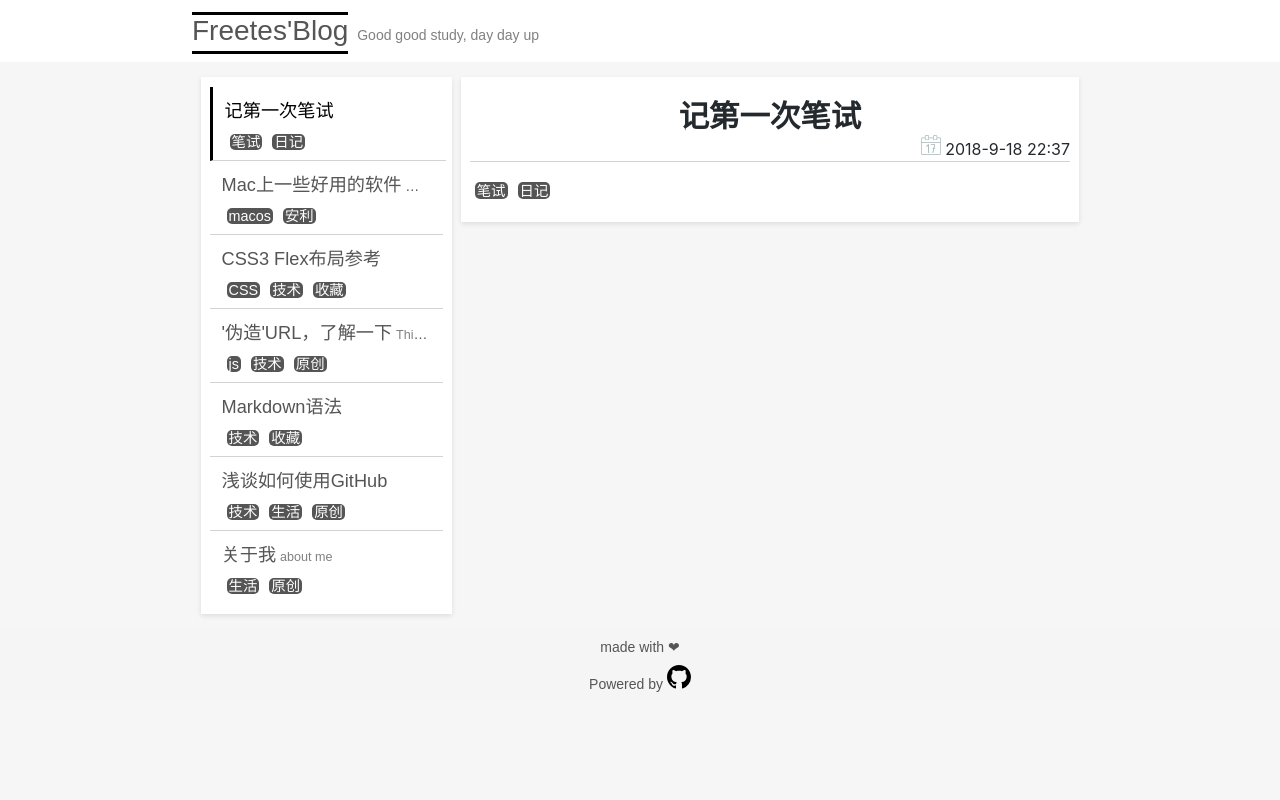
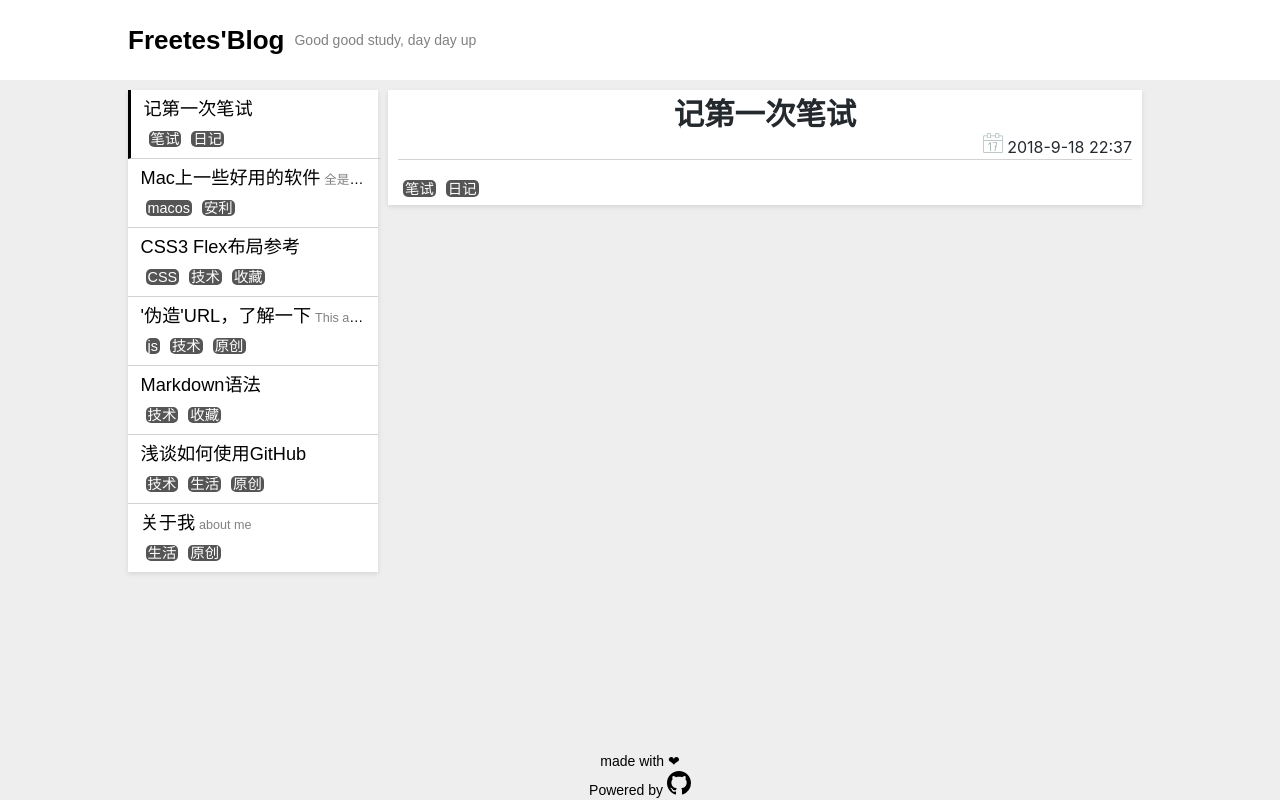
Before and after one commit to freetes/freetes.github.io, a website: page index.html in a window 1280 px wide. Drawn offline with nearby package versions, Linux system fonts and the light colour scheme.

Commit message:
Update New Style

```diff
--- a/index.html
+++ b/index.html
@@ -5,21 +5,20 @@
   <meta name="viewport" content="width=device-width, initial-scale=1, maximum-scale=1, user-scalable=no">
   <title>一个不知名的小站</title>
   <link rel="shortcut icon" href="./public/favicon.ico" type="image/x-icon">
-  <link rel="stylesheet" href="./public/css/style.css">
+  <link rel="stylesheet" href="./public/css/newStyle.css">
   <link rel="stylesheet" href="./public/css/markdown.css">
 </head>
-<body class="container-full">
-  <header class="container-full">
-    <div class="container">
+<body>
+  <div id="content">
+    <header>
       <span id="blogName"></span>
       <span id="subName"></span>
+    </header>
+    <div id="mainDiv">
+      <div class="list"></div>
+      <article class="markdown-body">
+      </article>
     </div>
-  </header>
-
-  <div class="container" id="mainDiv">
-    <div class="list col-md-3 col-xs"></div>
-    <article class="markdown-body col-md-7 col-xs-full">
-    </article>
   </div>
 
   <footer>
--- a/public/css/newStyle.css
+++ b/public/css/newStyle.css
@@ -4,35 +4,51 @@
 }
 
 body{
+  position: absolute;
+  left: 0;
+  top: 0;
+  width: 100%;
+  min-height: 100%;
+  display: flex;
+  flex-direction: column;
+  justify-content: space-between;
+  align-items: center;
+  font-family: "PingFang SC", "Microsoft YaHei", sans-serif !important;
+  font-size: 14px;
+  line-height: 20px;
+  background-color: #eee;
+}
+
+div#content{
+  width: 100%;
   display: flex;
   flex-direction: column;
   justify-content: flex-start;
   align-items: center;
-  font-family: "PingFang SC", "Microsoft YaHei", sans-serif !important;
-  font-size: 14px;
-  line-height: 20px;
-  color: white;
-  background-color: #101010;
 }
 
-header{
-  width: 100%;
+div#content > header{
+  width: 80%;
   height: 80px;
-  display: flex;
-  flex-direction: row;
-  justify-content: center;
-  align-items: center;
-  background-color: #000;
-}
-header > div{
-  width: 80%;
+  padding: 0 10%;
   display: flex;
   flex-direction: row;
   justify-content: flex-start;
   align-items: center;
+  background-color: white;
+}
+header > #blogName{
+  font-size: 26px;
+  font-weight: bold;
+}
+header > #subName{
+  font-size: 14px;
+  color: gray;
+  margin-left: 10px;
 }
 
 div#mainDiv{
+  margin: 10px 0;
   width: 80%;
   display: flex;
   flex-direction: row;
@@ -42,7 +58,9 @@ div#mainDiv{
 div#mainDiv > div.list{
   width: 250px;
 }
-div#mainDiv > div.markdown-body{
+div#mainDiv > article.markdown-body{
+  margin: 0 10px;
+  padding: 5px 10px;
   flex: 1 1 auto;
 }
 
@@ -58,3 +76,89 @@ div.tools{
   right: 2%;
   bottom: 2%;
 }
+
+
+.list{
+  background-color: white;
+  box-shadow: 0px 2px 5px rgba(0,0,0,0.1);
+}
+.list li{
+  list-style: none;
+  width: 90%;
+  cursor: pointer;
+  padding: 5px 5%;
+  display: block;
+  border-bottom: 1px solid lightgray
+}
+.list li:last-child{
+  border-bottom: none
+}
+.list li p{
+  text-overflow: ellipsis;
+  white-space: nowrap;
+  overflow: hidden;
+  padding: 4px 0
+}
+.selected{
+  border-left: 3px solid black;
+  color: black
+}
+.title{
+  font-size: 1.3em;
+}
+
+.subtext{
+  font-size: 0.9em;
+  color: gray
+}
+
+.markdown-body{
+  background-color: white;
+}
+.markdown-body .title{
+  text-align: center;
+  font-size: 1.9em;
+  border: none;
+  margin: 0;
+  padding: 0;
+  cursor: pointer;
+}
+.markdown-body .subtitle{
+  text-align: center;
+  margin: 0;
+  padding: 0
+}
+.markdown-body .date{
+  text-align: right;
+  border-bottom: 1px lightgray solid
+}
+
+.tag{
+  height: 20px;
+  margin: 0 5px;
+  background-color: #555;
+  color:white;
+  padding: 0 2px;
+  border-radius: 5px;
+  font-size: 0.9rem;
+}
+
+.tools{
+  position: fixed;
+  bottom: 40px;
+  right: 40px;
+  width: 40px;
+  height: auto;
+}
+
+.tools button{
+  background-color: black;
+  border: none;
+  width: 40px;
+  height: 40px;
+  margin: 2px 0;
+  cursor: pointer;
+  font-size: 30px;
+  line-height: 40px;
+  color: white;
+}
--- a/public/js/animation.js
+++ b/public/js/animation.js
@@ -5,7 +5,7 @@ function toggleList (node) {
   // 电脑端
   if(screen.width > 960){
     if($('.list').css('display') == 'none'){
-      $('.markdown-body').animate({width: '67%', padding: '20px 1%', margin: '0 1% 0 0'}, animateTime).promise().done(()=>{
+      $('.markdown-body').animate({width: '100%', padding: '5px 10px', margin: '0 10px'}, animateTime).promise().done(()=>{
         $('.list').toggle(animateTime).promise().done(()=>{
           $(node).attr('onclick', 'toggleList()')
         })
```
